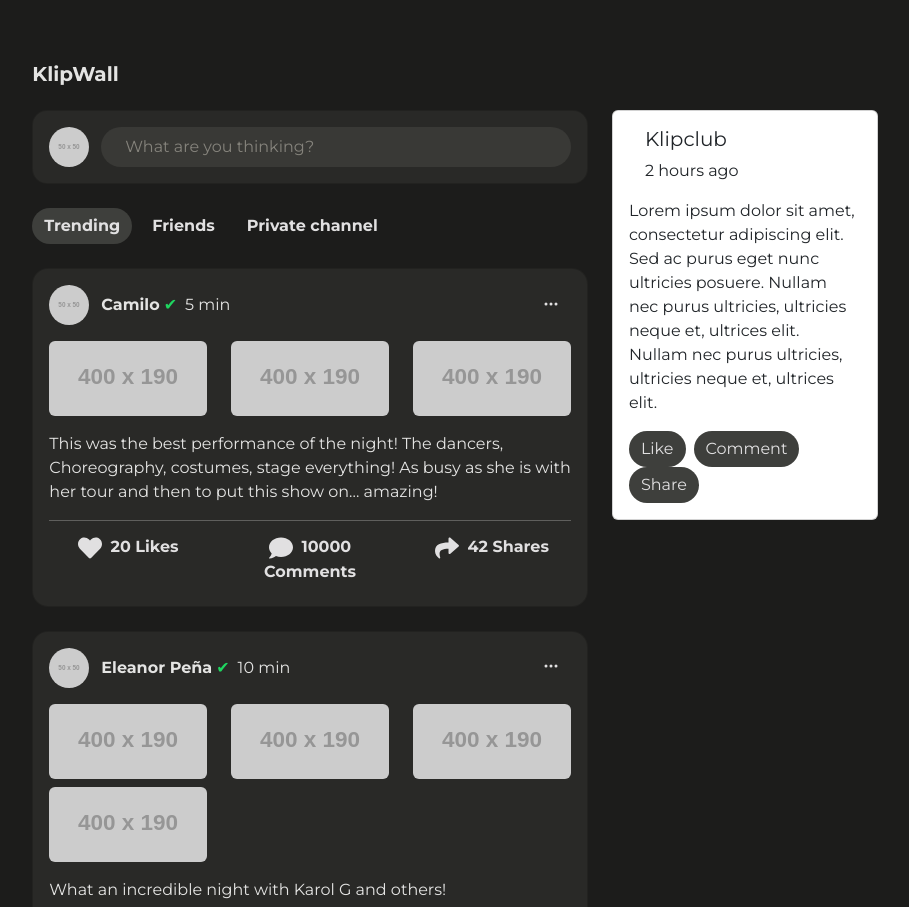
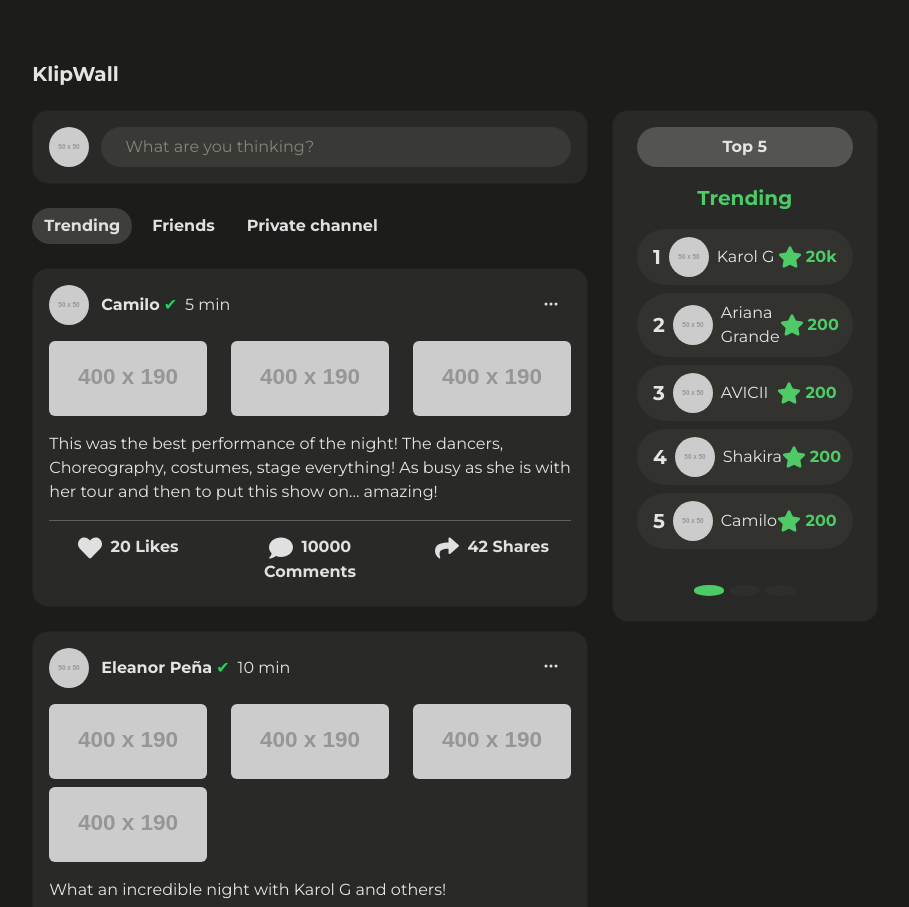
Before and after one commit to SebastianAMo/klipclub-mockup, a React app: page / in a window 1280 px wide. Shown: the part 1039-1946 px from the top of the page, without its empty margins (185-1094 px from the left). Built offline with nearby package versions, Linux system fonts and the light colour scheme.

Commit message:
feat: add top5

```diff
--- a/src/components/TopSection.tsx
+++ b/src/components/TopSection.tsx
@@ -1,36 +1,56 @@
 import React from 'react';
+import { getTop5Data } from '../services/Top5';
+import { FaStar } from 'react-icons/fa';
 
-function TopSection() {
+let uniqueIdCounter = 200;
+
+const TopSection = () => {
+  const top5Data = getTop5Data();
+  const carouselId = `carouselTop5-${uniqueIdCounter++}`;
+
   return (
-    <div>
-      <div className="row">
-        <div className="col-12">
-          <div className="card">
-            <div className="card-body">
-              <div className="d-flex align-items-center">
-                <div className="ms-3">
-                  <h5 className="card-title">Klipclub</h5>
-                  <p className="card-text">2 hours ago</p>
-                </div>
+    <div className="card top5 pb-5">
+      <div className="px-4 align-items-center justify-content-center text-center">
+        <div className="title-container fw-bold py-2 my-3">Top 5</div>
+      </div>
+      <div id={carouselId} className="carousel slide" data-bs-ride="carousel">
+        <div className="carousel-inner">
+          {top5Data.map((section, index) => (
+            <div key={index} className={`carousel-item ${index === 0 ? 'active' : ''}`}>
+              <div>
+                <p className={`mb-0 title text-center fw-bold ${section.type}`}>{section.title}</p>
               </div>
-              <div className="mt-3">
-                <p className="card-text">
-                  Lorem ipsum dolor sit amet, consectetur adipiscing elit. Sed ac purus eget nunc ultricies posuere.
-                  Nullam nec purus ultricies, ultricies neque et, ultrices elit. Nullam nec purus ultricies, ultricies
-                  neque et, ultrices elit.
-                </p>
-              </div>
-              <div className="mt-3">
-                <button className="btn btn-secondary me-2">Like</button>
-                <button className="btn btn-secondary me-2">Comment</button>
-                <button className="btn btn-secondary">Share</button>
+              <div className="card-body px-4">
+                {section.items.map((item) => (
+                  <div key={item.position} className="position-container d-flex align-items-center px-3 py-2 mb-2">
+                    <div className="position me-2 title fw-bold">{item.position}</div>
+                    <img src={item.avatar} alt={item.name} className="profile-image rounded-circle me-2" />
+                    <div className="name me-auto">{item.name}</div>
+                    <div className={`score d-flex align-items-centers fw-bold ${section.type}`}>
+                      <FaStar size={24} className="me-1" />
+                      {item.score}
+                    </div>
+                  </div>
+                ))}
               </div>
             </div>
-          </div>
+          ))}
+        </div>
+        <div className="carousel-indicators mt-3">
+          {top5Data.map((section, index) => (
+            <button
+              key={index}
+              data-bs-target={`#${carouselId}`}
+              data-bs-slide-to={index}
+              className={`carousel-indicator ${section.type} ${index === 0 ? 'active' : ''}`}
+              aria-current={index === 0 ? 'true' : 'false'}
+              aria-label={`Slide ${index + 1}`}
+            ></button>
+          ))}
         </div>
       </div>
     </div>
   );
-}
+};
 
 export default TopSection;
--- /dev/null
+++ b/src/services/Top5.ts
@@ -0,0 +1,41 @@
+import { Top5 } from '../types/Top5';
+
+const top5Data: Top5[] = [
+  {
+    title: 'Trending',
+    type: 'trending',
+    items: [
+      { position: 1, name: 'Karol G', avatar: 'https://via.placeholder.com/50', score: '20k' },
+      { position: 2, name: 'Ariana Grande', avatar: 'https://via.placeholder.com/50', score: '200' },
+      { position: 3, name: 'AVICII', avatar: 'https://via.placeholder.com/50', score: '200' },
+      { position: 4, name: 'Shakira', avatar: 'https://via.placeholder.com/50', score: '200' },
+      { position: 5, name: 'Camilo', avatar: 'https://via.placeholder.com/50', score: '200' },
+    ],
+  },
+  {
+    title: 'Competitors',
+    type: 'competitors',
+    items: [
+      { position: 1, name: 'Karol G', avatar: 'https://via.placeholder.com/50', score: '20k' },
+      { position: 2, name: 'Ariana Grande', avatar: 'https://via.placeholder.com/50', score: '200' },
+      { position: 3, name: 'AVICII', avatar: 'https://via.placeholder.com/50', score: '200' },
+      { position: 4, name: 'Shakira', avatar: 'https://via.placeholder.com/50', score: '200' },
+      { position: 5, name: 'Camilo', avatar: 'https://via.placeholder.com/50', score: '200' },
+    ],
+  },
+  {
+    title: 'Private Channels',
+    type: 'private-channel',
+    items: [
+      { position: 1, name: 'Karol G', avatar: 'https://via.placeholder.com/50', score: '20k' },
+      { position: 2, name: 'Ariana Grande', avatar: 'https://via.placeholder.com/50', score: '200' },
+      { position: 3, name: 'AVICII', avatar: 'https://via.placeholder.com/50', score: '200' },
+      { position: 4, name: 'Shakira', avatar: 'https://via.placeholder.com/50', score: '200' },
+      { position: 5, name: 'Camilo', avatar: 'https://via.placeholder.com/50', score: '200' },
+    ],
+  },
+];
+
+export const getTop5Data = () => {
+  return top5Data;
+};
--- a/src/styles/components/addPost.css
+++ b/src/styles/components/addPost.css
@@ -1,9 +1,3 @@
-.add-post .card {
-  background-color: var(--color-card-bg);
-  border-radius: 15px;
-  transition: all 0.3s ease;
-}
-
 .add-post .card p-2 {
   cursor: pointer;
 }
--- a/src/styles/components/postList.css
+++ b/src/styles/components/postList.css
@@ -1,11 +1,5 @@
 .post-list {
   width: 100%;
-}
-
-.post-list .card{
-  background-color: #292927;
-  color: var(--color-primary-text);
-  border-radius: 16px;
 }
 
 .post-list .options .btn {
--- /dev/null
+++ b/src/styles/components/top5.css
@@ -0,0 +1,38 @@
+.top5 .trending {
+  color: var(--sidebar-trending);
+}
+
+.top5 .competitors {
+  color: var(--sidebar-competitors);
+}
+
+.top5 .private-channel {
+  color: var(--sidebar-private-channel);
+}
+
+.top5 .title-container {
+  background-color: #545553;
+  border-radius: 33px;
+}
+
+.top5 .position-container {
+  background-color: #32322f;
+  border-radius: 33px;
+}
+
+.top5 .carousel-indicators {
+  position: absolute;
+  top: calc(95% + 5px);
+}
+
+.carousel-indicator.active.trending {
+  background-color: var(--sidebar-trending);
+}
+
+.carousel-indicator.active.competitors {
+  background-color: var(--sidebar-competitors);
+}
+
+.carousel-indicator.active.private-channel {
+  background-color: var(--sidebar-private-channel);
+}
--- /dev/null
+++ b/src/styles/custom/card.css
@@ -0,0 +1,5 @@
+.card{
+  background-color: #292927;
+  color: var(--color-primary-text);
+  border-radius: 16px;
+}
--- a/src/styles/main.css
+++ b/src/styles/main.css
@@ -3,11 +3,13 @@
 @import 'variables.css';
 @import './custom/buttons.css';
 @import './custom/inputs.css';
+@import './custom/card.css';
 
 @import './components/menu.css';
 @import './components/carousel.css';
 @import './components/addPost.css';
 @import './components/postList.css';
+@import './components/top5.css';
 
 body {
   font-family: 'Montserrat', sans-serif;
--- /dev/null
+++ b/src/types/Top5.ts
@@ -0,0 +1,12 @@
+export interface Top5Item {
+  position: number;
+  name: string;
+  avatar: string;
+  score: string;
+}
+
+export interface Top5 {
+  title: string;
+  type?: string;
+  items: Top5Item[];
+}
```
